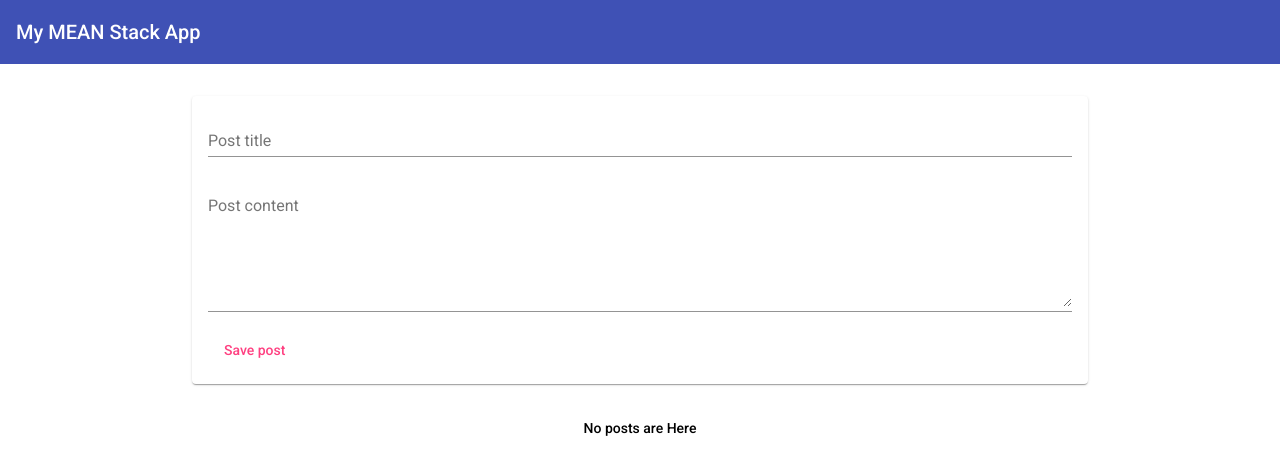
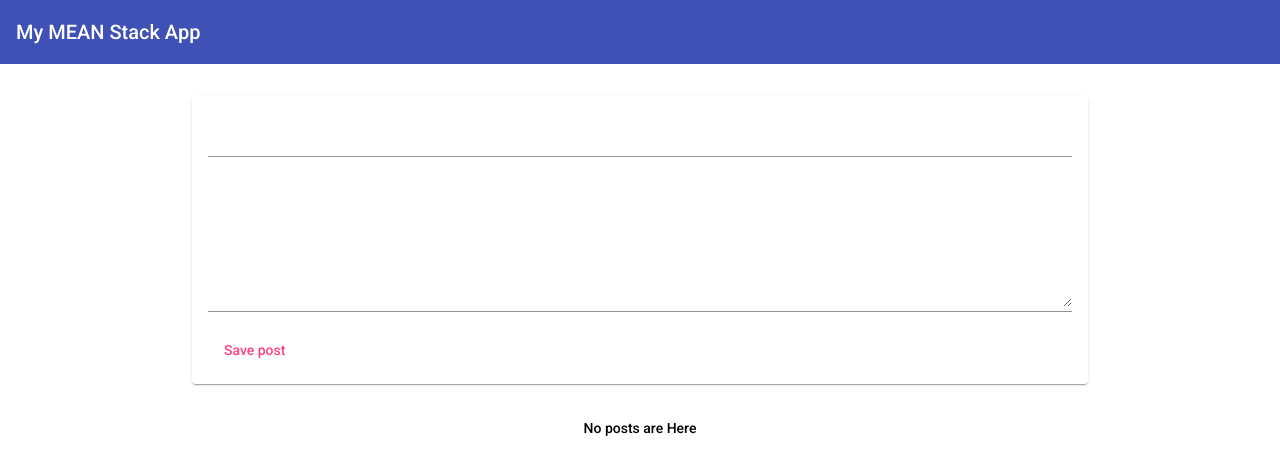
Before and after one commit to AmareshJakka/meanAngular, an Angular app in the folder meanAngular/: page / in a window 1280 px wide. Shown: the top 474 px of the page. Built offline with nearby package versions, Linux system fonts and the light colour scheme.

Commit message:
"generate post uisng tempelate driven forms"

```diff
--- a/meanAngular/src/app/app.component.ts
+++ b/meanAngular/src/app/app.component.ts
@@ -1,4 +1,5 @@
 import { Component } from '@angular/core';
+import{Post} from './posts/post.model';
 
 @Component({
   selector: 'app-root',
@@ -6,7 +7,7 @@
   styleUrls: ['./app.component.css']
 })
 export class AppComponent {
- storedPosts =[];
+ storedPosts:Post[] =[];
  onPostAdded(post){
    this.storedPosts.push(post)
  }
--- a/meanAngular/src/app/posts/post-create/post-create.component.html
+++ b/meanAngular/src/app/posts/post-create/post-create.component.html
@@ -6,13 +6,22 @@
 <p>{{newPost}}</p> -->
 
 <mat-card>
-    <mat-form-field>
-        <input  matInput placeholder ="Post title" [(ngModel)]="enteredTitle">
+    <form (submit)="onAddPost(postForm)" #postForm="ngForm">
+        <mat-form-field>
+            <input  matInput
+             name ="title" ngModel required
+             #title ="ngModel">
+             <mat-error *ngIf="title.invalid">Please enter title</mat-error>
 
-    </mat-form-field>
-    <mat-form-field>
-    <textarea  matInput rows="6"  placeholder ="Post content" [(ngModel)]="enteredContent"></textarea>
+        </mat-form-field>
+        <mat-form-field>
+        <textarea  matInput rows="6"
+        name="content" ngModel required
+        #content="ngModel"></textarea>
+        <mat-error *ngIf="content.invalid">Please enter content</mat-error>
 
-    </mat-form-field>
-    <button mat-button color="accent" (click)="onAddPost()">Save post</button>
-</mat-card>
+        </mat-form-field>
+        <button mat-button color="accent" type="submit">Save post</button>
+
+    </form>
+   </mat-card>
--- a/meanAngular/src/app/posts/post-create/post-create.component.ts
+++ b/meanAngular/src/app/posts/post-create/post-create.component.ts
@@ -1,4 +1,6 @@
 import { Component, OnInit,EventEmitter,Output } from '@angular/core';
+import{Post}from '../post.model';
+import { NgForm } from '@angular/forms';
 
 @Component({
   selector: 'app-post-create',
@@ -9,16 +11,19 @@
 
   enteredTitle ='';
   enteredContent='';
-  @Output() postCreated = new EventEmitter();
+  @Output() postCreated = new EventEmitter<Post>();
 
   constructor() { }
 
   ngOnInit() {
   }
-  onAddPost(){
+  onAddPost(form:NgForm){
+    if(form.invalid){
+      return;
+    }
    const post ={
-     title:this.enteredTitle,
-     content:this.enteredContent
+     title:form.value.title,
+     content:form.value.content
    }
    this.postCreated.emit(post);
 
--- a/meanAngular/src/app/posts/post-list/post-list.component.ts
+++ b/meanAngular/src/app/posts/post-list/post-list.component.ts
@@ -1,4 +1,5 @@
 import { Component, OnInit ,Input} from '@angular/core';
+import{Post} from '../post.model';
 
 @Component({
   selector: 'app-post-list',
@@ -7,7 +8,7 @@
 })
 export class PostListComponent implements OnInit {
 
-  @Input () posts =[
+  @Input () posts : Post[]=[
     // {title:"First Post",content:"this is first post content"},
     // {title:"Second Post",content:"this is second post content"},
     // {title:"Thrid Post",content:"this is third post content"}
--- /dev/null
+++ b/meanAngular/src/app/posts/post.model.ts
@@ -0,0 +1,4 @@
+export interface Post{
+    title:string;
+    content:string;
+}
```
